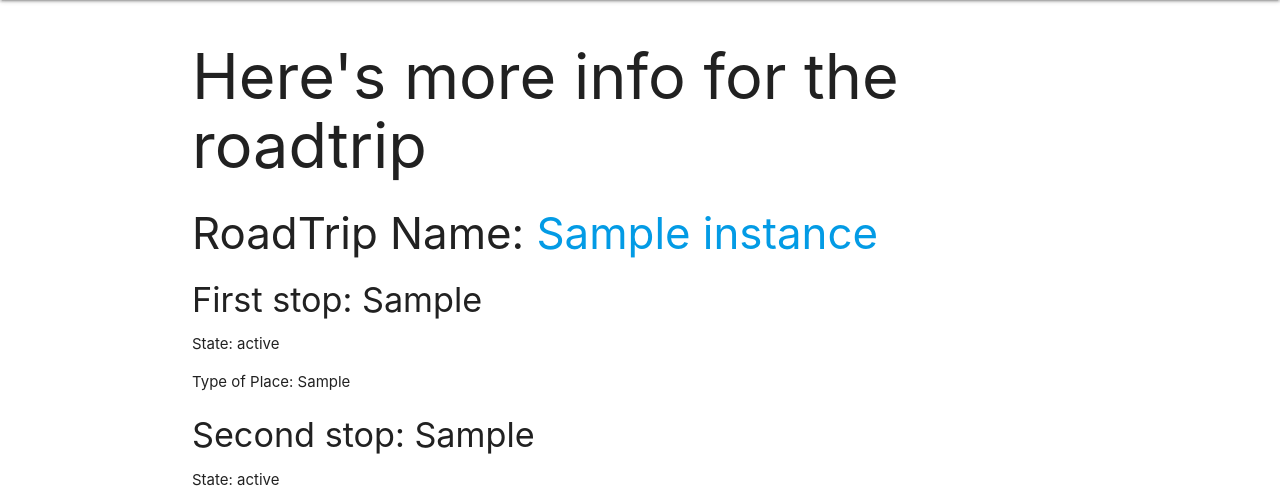
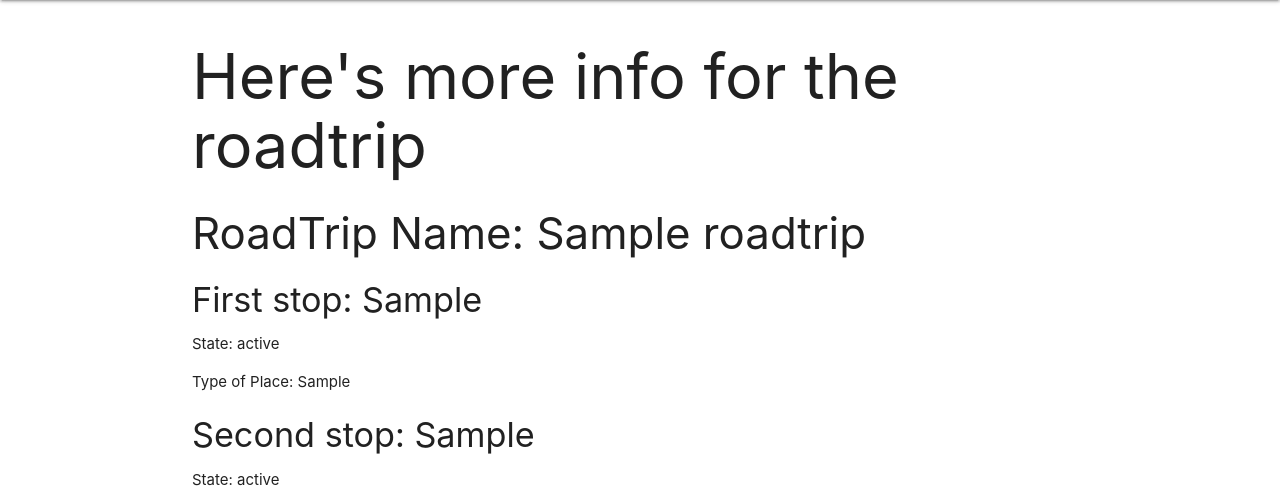
Before and after one commit to mmergal92/SEI_HW27, a Django app: template roadtripfinal/main_app/templates/roadtrips/roadtrip_detail.html in a window 1280 px wide. Shown: the part 64-564 px from the top of the page. Run offline with Django 3.2, Linux system fonts and the light colour scheme; tables that the repository leaves empty hold one stand-in row (values such as "Sample post"); the template is opened without the code that fills it: values that come from a table or form of the project are taken from there, most other values are stand-ins (such as "Sample title", 1, 10 or a date in 2020).

Commit message:
more updated with class based views but not all are working

```diff
--- a/roadtripfinal/main_app/models.py
+++ b/roadtripfinal/main_app/models.py
@@ -21,6 +21,9 @@ class Roadtrips(models.Model):
 
     def __str__(self):
         return self.name
+
+    def __get_absolute_url__(self):
+        return f"/roadtrip/{self.id}"
 
 class Stays(models.Model):
     lodging_name = models.CharField(max_length=250)
--- a/roadtripfinal/main_app/templates/base.html
+++ b/roadtripfinal/main_app/templates/base.html
@@ -18,7 +18,7 @@
                 </ul>
                 <ul class="right">
                     <li><a href="{% url 'roadtrip_list' %}">RoadTrips</a></li>
-                    <li><a href="{% url 'roadtrip_create' %}">Make Your Own RoadTrip</a></li>
+                    <li><a href="{% url 'roadtrips_form' %}">Make Your Own RoadTrip</a></li>
                     <li><a href="{% url 'about' %}">About</a></li>
             </div>
         </nav>
--- a/roadtripfinal/main_app/templates/roadtrips/roadtrip_detail.html
+++ b/roadtripfinal/main_app/templates/roadtrips/roadtrip_detail.html
@@ -2,14 +2,14 @@
 {% block content%}
 
 <h1>Here's more info for the roadtrip</h1>
-<h3>RoadTrip Name: <a href="{{ object.get_absolute_url }}">{{instance.name}}</a></h3>
-<h4>First stop: {{instance.location_1}} </h4>
-<p>State: {{instance.state}} </p>
-<p>Type of Place: {{instance.type_of_place}} </p>
-<h4>Second stop: {{instance.location_2}} </h4>
-<p>State: {{instance.state_2}} </p>
-<p>Type of Place: {{instance.type_of_place_2}} </p>
-<h4>Third stop: {{instance.location_3}} </h4>
-<p>State: {{instance.state_3}} </p>
-<p>Type of Place: {{instance.type_of_place_3}} </p>
+<h3>RoadTrip Name: {{object.name}}</a></h3>
+<h4>First stop: {{object.location_1}} </h4>
+<p>State: {{object.state}} </p>
+<p>Type of Place: {{object.type_of_place}} </p>
+<h4>Second stop: {{object.location_2}} </h4>
+<p>State: {{object.state_2}} </p>
+<p>Type of Place: {{object.type_of_place_2}} </p>
+<h4>Third stop: {{object.location_3}} </h4>
+<p>State: {{object.state_3}} </p>
+<p>Type of Place: {{object.type_of_place_3}} </p>
 {% endblock %}
--- a/roadtripfinal/main_app/templates/roadtrips/roadtrip_list.html
+++ b/roadtripfinal/main_app/templates/roadtrips/roadtrip_list.html
@@ -2,9 +2,9 @@
 {% block content %}
 
 <h1>Here are the possible roadtrips:</h1>
-<!-- {{ object_list }} -->
+<!-- {{ objects }} -->
 
-{% for instance in object_list %}
+{% for instance in objects %}
     <div class="card">
         <div class="card-content">
             <h3>RoadTrip Name: <a href="{{ object.get_absolute_url }}">{{instance.name}}</a></h3>
--- a/roadtripfinal/main_app/urls.py
+++ b/roadtripfinal/main_app/urls.py
@@ -3,10 +3,10 @@ from . import views
 
 urlpatterns = [
     path('', views.home, name="home"),
-    path('roadtrip/', views.roadtrip, name="roadtrip_list"),
+    path('roadtrip/', views.roadtripListView.as_view(), name="roadtrip_list"),
     path('roadtrip/<int:id>/delete/', views.roadtrip_delete, name="roadtrip_delete"),
     path('roadtrip_update/<int:id>/update/', views.roadtrip_update, name="roadtrip_update"),
     path('roadtrip/<int:id>/', views.roadtrip_detail, name="roadtrip_detail"),
-    path('roadtrip_create', views.roadtrip_create, name='roadtrip_create'),
+    path('roadtrip_create', views.roadtrip_create.as_view(), name='roadtrips_form'),
     path('about/', views.about, name="about"),
 ]
```
Also changed, not shown: roadtripfinal/main_app/templates/roadtrips_form.html (added, +11 -0 lines), roadtripfinal/main_app/views.py (+27 -15 lines), roadtripfinal/main_app/templates/roadtrips/roadtrip_create.html (deleted).
